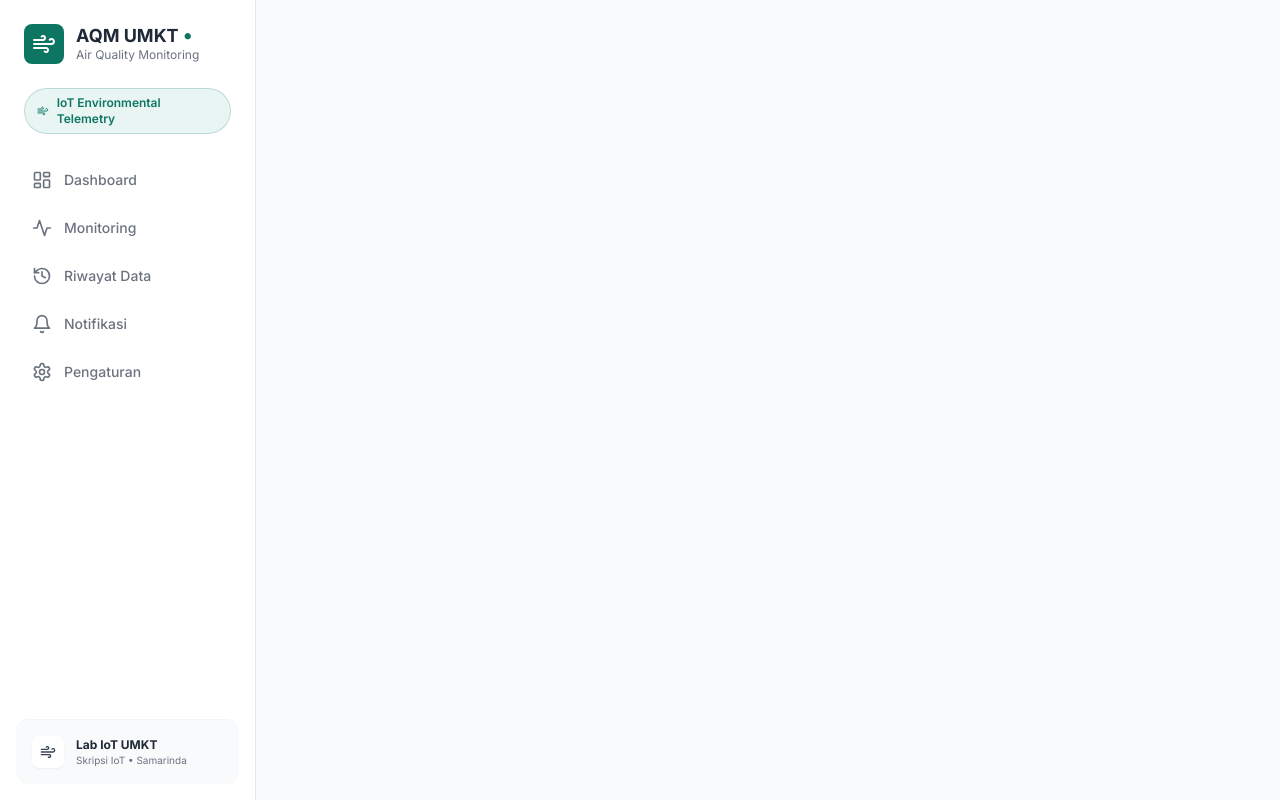
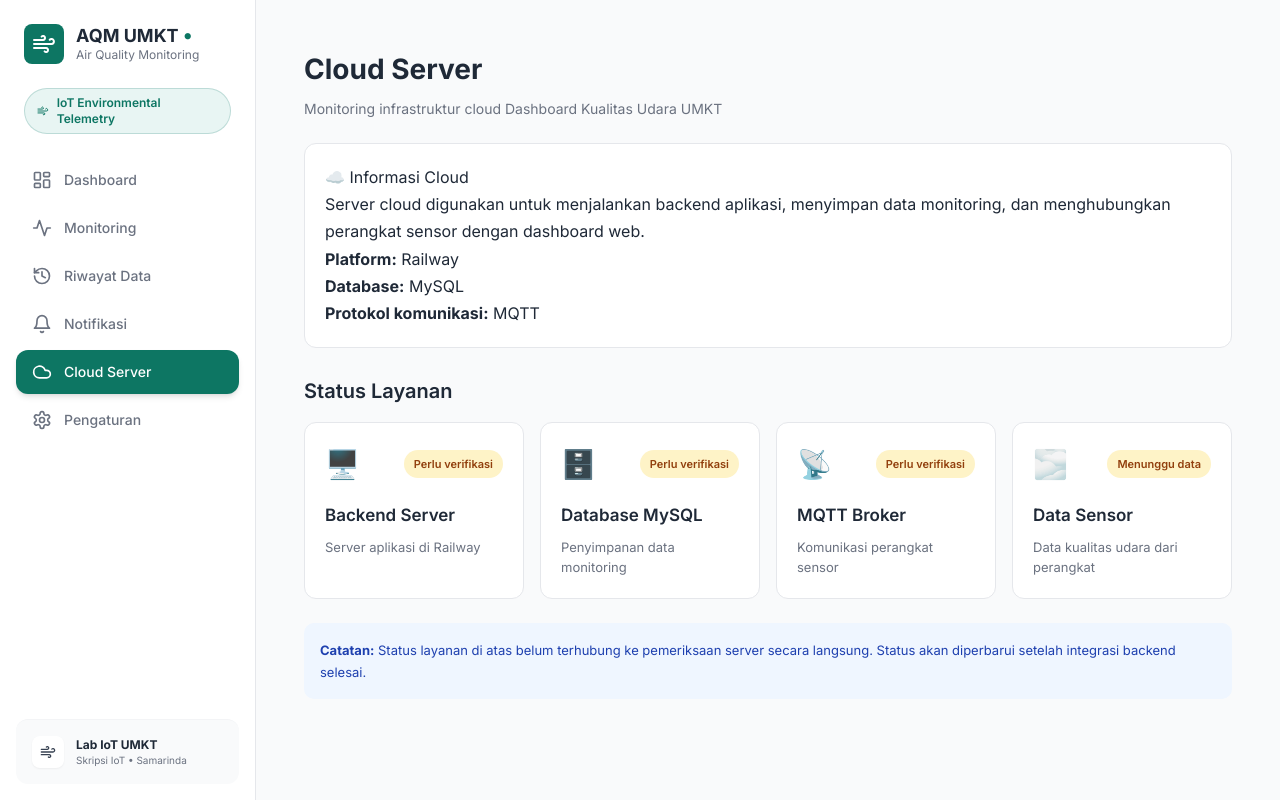
Before and after one commit to 2311102441110-bit/aqm-umkt-dashboard, a React (Vite) app in the folder frontend/: page /cloud-server in a window 1280 px wide. Built offline with nearby package versions, Linux system fonts and the light colour scheme; no server answers.

Commit message:
Tambah menu Cloud Server

```diff
--- a/frontend/src/App.jsx
+++ b/frontend/src/App.jsx
@@ -1,11 +1,14 @@
+
 import React from 'react';
 import { BrowserRouter as Router, Routes, Route } from 'react-router-dom';
+
 import Layout from './components/Layout';
 import Dashboard from './pages/Dashboard';
 import Monitoring from './pages/Monitoring';
 import RiwayatData from './pages/RiwayatData';
 import Notifikasi from './pages/Notifikasi';
 import Pengaturan from './pages/Pengaturan';
+import CloudServer from './pages/CloudServer';
 
 function App() {
   return (
@@ -17,6 +20,7 @@ function App() {
           <Route path="/riwayat" element={<RiwayatData />} />
           <Route path="/notifikasi" element={<Notifikasi />} />
           <Route path="/pengaturan" element={<Pengaturan />} />
+          <Route path="/cloud-server" element={<CloudServer />} />
         </Routes>
       </Layout>
     </Router>
--- a/frontend/src/components/Sidebar.jsx
+++ b/frontend/src/components/Sidebar.jsx
@@ -1,3 +1,4 @@
+
 import React, { useEffect, useState } from 'react';
 import { NavLink, useLocation } from 'react-router-dom';
 import { io } from 'socket.io-client';
@@ -8,9 +9,9 @@ import {
     History,
     Bell,
     Settings,
-    Wind
+    Wind,
+    Cloud
 } from 'lucide-react';
-
 
 // =====================================================
 // SOCKET.IO
@@ -20,67 +21,43 @@ const SOCKET_URL =
     import.meta.env.VITE_API_URL ||
     'https://aqm-umkt-dashboard-production.up.railway.app';
 
-
 // =====================================================
 // LOCAL STORAGE KEY
 // =====================================================
 
-const UNREAD_KEY =
-    'air_quality_unread_count';
-
+const UNREAD_KEY = 'air_quality_unread_count';
 
 // =====================================================
 // SIDEBAR
 // =====================================================
 
 const Sidebar = () => {
+    const location = useLocation();
 
-    const location =
-        useLocation();
-
-    const [unreadCount, setUnreadCount] =
-        useState(() => {
-
+    const [unreadCount, setUnreadCount] = useState(() => {
         try {
-
-                const saved =
-                    localStorage.getItem(
-                        UNREAD_KEY
-                    );
-
-                return saved
-                    ? Number(saved)
-                    : 0;
-
+            const saved = localStorage.getItem(UNREAD_KEY);
+            return saved ? Number(saved) : 0;
         } catch (error) {
-
             console.error(
                 'Gagal membaca jumlah notifikasi:',
                 error
             );
-
             return 0;
         }
     });
-
 
     // =================================================
     // SIMPAN JUMLAH NOTIFIKASI
     // =================================================
 
-    const saveUnreadCount = (
-        count
-    ) => {
-
-        const safeCount =
-            Math.max(
+    const saveUnreadCount = (count) => {
+        const safeCount = Math.max(
             0,
             Number(count) || 0
         );
 
-        setUnreadCount(
-            safeCount
-        );
+        setUnreadCount(safeCount);
 
         localStorage.setItem(
             UNREAD_KEY,
@@ -89,12 +66,9 @@ const Sidebar = () => {
 
         // Beri tahu komponen lain
         window.dispatchEvent(
-            new Event(
-                'notification-count-changed'
-            )
+            new Event('notification-count-changed')
         );
     };
-
 
     // =================================================
     // JIKA MEMBUKA HALAMAN NOTIFIKASI
@@ -102,71 +76,40 @@ const Sidebar = () => {
     // =================================================
 
     useEffect(() => {
-
-        if (
-            location.pathname ===
-            '/notifikasi'
-        ) {
-
+        if (location.pathname === '/notifikasi') {
             saveUnreadCount(0);
         }
-
-    }, [
-        location.pathname
-    ]);
-
+    }, [location.pathname]);
 
     // =================================================
     // SOCKET.IO UNTUK NOTIFIKASI BARU
     // =================================================
 
     useEffect(() => {
-
-        const socket =
-            io(
-                SOCKET_URL,
-                {
-                    transports: [
-                        'websocket',
-                        'polling'
-                    ]
-                }
-            );
-
+        const socket = io(SOCKET_URL, {
+            transports: ['websocket', 'polling']
+        });
 
         // ---------------------------------------------
         // NOTIFIKASI BARU
         // ---------------------------------------------
 
-        socket.on(
-            'notification',
-            (notification) => {
-
+        socket.on('notification', (notification) => {
             console.log(
                 '🔔 Sidebar menerima notifikasi baru:',
                 notification
             );
 
-
-                // Jika user sedang membuka halaman
-                // Notifikasi, tidak perlu menambah badge
-                if (
-                    window.location.pathname ===
-                    '/notifikasi'
-                ) {
-
+            // Jika user sedang membuka halaman Notifikasi,
+            // tidak perlu menambah badge
+            if (window.location.pathname === '/notifikasi') {
                 saveUnreadCount(0);
-
                 return;
             }
 
-
             // Tambahkan jumlah unread
-                setUnreadCount(
-                    (previous) => {
-
-                        const newCount =
-                            previous + 1;
+            setUnreadCount((previous) => {
+                const newCount = previous + 1;
 
                 localStorage.setItem(
                     UNREAD_KEY,
@@ -174,79 +117,45 @@ const Sidebar = () => {
                 );
 
                 return newCount;
-                    }
-                );
-
-            }
-        );
-
+            });
+        });
 
         // ---------------------------------------------
         // CONNECT
         // ---------------------------------------------
 
-        socket.on(
-            'connect',
-            () => {
-
-                console.log(
-                    '✅ Sidebar Socket.IO terhubung'
-                );
-            }
-        );
-
+        socket.on('connect', () => {
+            console.log('✅ Sidebar Socket.IO terhubung');
+        });
 
         // ---------------------------------------------
         // DISCONNECT
         // ---------------------------------------------
 
-        socket.on(
-            'disconnect',
-            () => {
-
-                console.log(
-                    '⚠️ Sidebar Socket.IO terputus'
-                );
-            }
-        );
-
+        socket.on('disconnect', () => {
+            console.log('⚠️ Sidebar Socket.IO terputus');
+        });
 
         // ---------------------------------------------
         // CLEANUP
         // ---------------------------------------------
 
         return () => {
-
             socket.disconnect();
-
         };
-
     }, []);
-
 
     // =================================================
     // SINKRONISASI LOCAL STORAGE
     // =================================================
 
     useEffect(() => {
+        const handleStorageChange = () => {
+            try {
+                const saved = localStorage.getItem(UNREAD_KEY);
 
-        const handleStorageChange = () => {
-
-            try {
-
-                const saved =
-                    localStorage.getItem(
-                        UNREAD_KEY
-                    );
-
-                setUnreadCount(
-                    saved
-                        ? Number(saved)
-                        : 0
-                );
-
+                setUnreadCount(saved ? Number(saved) : 0);
             } catch (error) {
-
                 console.error(
                     'Gagal sinkronisasi notifikasi:',
                     error
@@ -254,21 +163,17 @@ const Sidebar = () => {
             }
         };
 
-
         window.addEventListener(
             'storage',
             handleStorageChange
         );
-
 
         window.addEventListener(
             'notification-count-changed',
             handleStorageChange
         );
 
-
         return () => {
-
             window.removeEventListener(
                 'storage',
                 handleStorageChange
@@ -278,276 +183,158 @@ const Sidebar = () => {
                 'notification-count-changed',
                 handleStorageChange
             );
-
         };
-
     }, []);
-
 
     // =================================================
     // MENU
     // =================================================
 
     const menuItems = [
-
         {
             name: 'Dashboard',
-            icon: (
-                <LayoutDashboard
-                    size={20}
-                />
-            ),
+            icon: <LayoutDashboard size={20} />,
             path: '/'
         },
-
         {
             name: 'Monitoring',
-            icon: (
-                <Activity
-                    size={20}
-                />
-            ),
+            icon: <Activity size={20} />,
             path: '/monitoring'
         },
-
         {
             name: 'Riwayat Data',
-            icon: (
-                <History
-                    size={20}
-                />
-            ),
+            icon: <History size={20} />,
             path: '/riwayat'
         },
-
         {
             name: 'Notifikasi',
-            icon: (
-                <Bell
-                    size={20}
-                />
-            ),
+            icon: <Bell size={20} />,
             path: '/notifikasi'
         },
-
+        {
+            name: 'Cloud Server',
+            icon: <Cloud size={20} />,
+            path: '/cloud-server'
+        },
         {
             name: 'Pengaturan',
-            icon: (
-                <Settings
-                    size={20}
-                />
-            ),
+            icon: <Settings size={20} />,
             path: '/pengaturan'
         }
-
     ];
-
 
     // =================================================
     // RETURN
     // =================================================
 
     return (
-
         <aside className="w-64 bg-white border-r border-gray-200 flex flex-col justify-between">
-
             <div>
-
                 {/* =========================================
                     LOGO
                 ========================================== */}
 
                 <div className="p-6 flex items-center gap-3">
-
                     <div className="bg-brand-teal p-2 rounded-lg text-white">
-
-                        <Wind
-                            size={24}
-                        />
-
+                        <Wind size={24} />
                     </div>
 
-
                     <div>
-
                         <h1 className="font-bold text-gray-800 text-lg leading-tight">
-
                             AQM UMKT{' '}
-
                             <span className="text-brand-teal text-xl leading-none">
-
                                 &bull;
-
                             </span>
-
                         </h1>
 
-
                         <p className="text-xs text-gray-500">
-
                             Air Quality Monitoring
-
                         </p>
-
                     </div>
-
                 </div>
-
 
                 {/* =========================================
                     TELEMETRY LABEL
                 ========================================== */}
 
                 <div className="px-6 mb-6">
-
                     <div className="bg-brand-light text-brand-teal text-xs font-semibold py-1.5 px-3 rounded-full inline-flex items-center gap-2 border border-brand-teal/20">
-
-                        <Wind
-                            size={12}
-                        />
-
+                        <Wind size={12} />
                         IoT Environmental Telemetry
-
                     </div>
-
                 </div>
-
 
                 {/* =========================================
                     MENU
                 ========================================== */}
 
                 <nav className="px-4 space-y-1">
-
-                    {menuItems.map(
-                        (item) => (
-
+                    {menuItems.map((item) => (
                         <NavLink
-                                key={
-                                    item.name
+                            key={item.name}
+                            to={item.path}
+                            onClick={() => {
+                                // Jika membuka halaman Notifikasi,
+                                // tandai semua sebagai sudah dibaca
+                                if (item.path === '/notifikasi') {
+                                    saveUnreadCount(0);
                                 }
-                                to={
-                                    item.path
-                                }
-
-                                onClick={() => {
-
-                                    // Jika membuka halaman
-                                    // Notifikasi, tandai
-                                    // semua sebagai sudah dibaca
-
-                                    if (
-                                        item.path ===
-                                        '/notifikasi'
-                                    ) {
-
-                                        saveUnreadCount(
-                                            0
-                                        );
-                                    }
-
                             }}
-
-                                className={({
-                                    isActive
-                                }) =>
-
+                            className={({ isActive }) =>
                                 `flex items-center justify-between px-4 py-3 rounded-xl transition-colors ${
                                     isActive
                                         ? 'bg-brand-teal text-white shadow-md'
                                         : 'text-gray-500 hover:bg-gray-50 hover:text-gray-900'
                                 }`
-
                             }
                         >
-
-                                {/* ---------------------------------
-                                    NAMA MENU
-                                ---------------------------------- */}
+                            {/* NAMA MENU */}
 
                             <div className="flex items-center gap-3">
-
                                 {item.icon}
 
                                 <span className="font-medium text-sm">
-
-                                        {
-                                            item.name
-                                        }
-
+                                    {item.name}
                                 </span>
-
                             </div>
 
+                            {/* BADGE NOTIFIKASI */}
 
-                                {/* ---------------------------------
-                                    BADGE NOTIFIKASI
-                                ---------------------------------- */}
-
-                                {item.path ===
-                                    '/notifikasi' &&
-                                    unreadCount >
-                                        0 && (
-
+                            {item.path === '/notifikasi' &&
+                                unreadCount > 0 && (
                                     <span className="bg-pink-500 text-white text-[10px] font-bold px-2 py-0.5 rounded-full">
-
-                                        {
-                                            unreadCount
-                                        }
-
+                                        {unreadCount}
                                     </span>
-
                                 )}
-
                         </NavLink>
-
-                        )
-                    )}
-
+                    ))}
                 </nav>
-
             </div>
-
 
             {/* =============================================
                 FOOTER PROFILE
             ============================================== */}
 
             <div className="p-4 border-t border-gray-100 m-4 bg-gray-50 rounded-xl flex items-center gap-3">
-
                 <div className="bg-white p-2 rounded-lg shadow-sm">
-
                     <Wind
                         size={16}
                         className="text-gray-700"
                     />
-
                 </div>
 
-
                 <div>
-
                     <h4 className="text-xs font-bold text-gray-800">
-
                         Lab IoT UMKT
-
                     </h4>
 
-
                     <p className="text-[10px] text-gray-500">
-
                         Skripsi IoT &bull; Samarinda
-
                     </p>
-
                 </div>
-
             </div>
-
         </aside>
-
     );
 };
 
-
 export default Sidebar;
--- /dev/null
+++ b/frontend/src/pages/CloudServer.jsx
@@ -0,0 +1,168 @@
+
+import React from 'react';
+
+const CloudServer = () => {
+  const services = [
+    {
+      name: 'Backend Server',
+      description: 'Server aplikasi di Railway',
+      status: 'Perlu verifikasi',
+      icon: '🖥️',
+    },
+    {
+      name: 'Database MySQL',
+      description: 'Penyimpanan data monitoring',
+      status: 'Perlu verifikasi',
+      icon: '🗄️',
+    },
+    {
+      name: 'MQTT Broker',
+      description: 'Komunikasi perangkat sensor',
+      status: 'Perlu verifikasi',
+      icon: '📡',
+    },
+    {
+      name: 'Data Sensor',
+      description: 'Data kualitas udara dari perangkat',
+      status: 'Menunggu data',
+      icon: '🌫️',
+    },
+  ];
+
+  return (
+    <div style={styles.container}>
+      <div style={styles.header}>
+        <h1 style={styles.title}>Cloud Server</h1>
+        <p style={styles.subtitle}>
+          Monitoring infrastruktur cloud Dashboard Kualitas Udara UMKT
+        </p>
+      </div>
+
+      <div style={styles.infoBox}>
+        <h3>☁️ Informasi Cloud</h3>
+        <p>
+          Server cloud digunakan untuk menjalankan backend aplikasi,
+          menyimpan data monitoring, dan menghubungkan perangkat sensor
+          dengan dashboard web.
+        </p>
+        <p>
+          <strong>Platform:</strong> Railway
+        </p>
+        <p>
+          <strong>Database:</strong> MySQL
+        </p>
+        <p>
+          <strong>Protokol komunikasi:</strong> MQTT
+        </p>
+      </div>
+
+      <h2 style={styles.sectionTitle}>Status Layanan</h2>
+
+      <div style={styles.grid}>
+        {services.map((service, index) => (
+          <div key={index} style={styles.card}>
+            <div style={styles.cardHeader}>
+              <span style={styles.icon}>{service.icon}</span>
+              <span style={styles.badge}>{service.status}</span>
+            </div>
+
+            <h3 style={styles.cardTitle}>{service.name}</h3>
+            <p style={styles.cardDescription}>
+              {service.description}
+            </p>
+          </div>
+        ))}
+      </div>
+
+      <div style={styles.note}>
+        <strong>Catatan:</strong> Status layanan di atas belum terhubung
+        ke pemeriksaan server secara langsung. Status akan diperbarui
+        setelah integrasi backend selesai.
+      </div>
+    </div>
+  );
+};
+
+const styles = {
+  container: {
+    padding: '24px',
+    color: 'var(--text-primary, #1f2937)',
+  },
+  header: {
+    marginBottom: '24px',
+  },
+  title: {
+    fontSize: '28px',
+    fontWeight: '700',
+    margin: '0 0 8px',
+  },
+  subtitle: {
+    fontSize: '14px',
+    color: 'var(--text-secondary, #6b7280)',
+    margin: 0,
+  },
+  infoBox: {
+    padding: '20px',
+    borderRadius: '12px',
+    border: '1px solid var(--border-color, #e5e7eb)',
+    background: 'var(--card-bg, #ffffff)',
+    marginBottom: '28px',
+    lineHeight: 1.7,
+  },
+  sectionTitle: {
+    fontSize: '20px',
+    fontWeight: '600',
+    marginBottom: '16px',
+  },
+  grid: {
+    display: 'grid',
+    gridTemplateColumns: 'repeat(auto-fit, minmax(220px, 1fr))',
+    gap: '16px',
+  },
+  card: {
+    padding: '20px',
+    borderRadius: '12px',
+    border: '1px solid var(--border-color, #e5e7eb)',
+    background: 'var(--card-bg, #ffffff)',
+  },
+  cardHeader: {
+    display: 'flex',
+    justifyContent: 'space-between',
+    alignItems: 'center',
+    gap: '8px',
+    marginBottom: '18px',
+  },
+  icon: {
+    fontSize: '28px',
+  },
+  badge: {
+    fontSize: '11px',
+    padding: '6px 10px',
+    borderRadius: '20px',
+    background: '#fef3c7',
+    color: '#92400e',
+    fontWeight: '600',
+  },
+  cardTitle: {
+    fontSize: '17px',
+    fontWeight: '600',
+    margin: '0 0 8px',
+  },
+  cardDescription: {
+    fontSize: '13px',
+    color: 'var(--text-secondary, #6b7280)',
+    margin: 0,
+    lineHeight: 1.6,
+  },
+  note: {
+    marginTop: '24px',
+    padding: '16px',
+    borderRadius: '10px',
+    background: '#eff6ff',
+    color: '#1e40af',
+    fontSize: '13px',
+    lineHeight: 1.7,
+  },
+};
+
+export default CloudServer;
```
Lines whose indentation alone changed are shown as unchanged.
